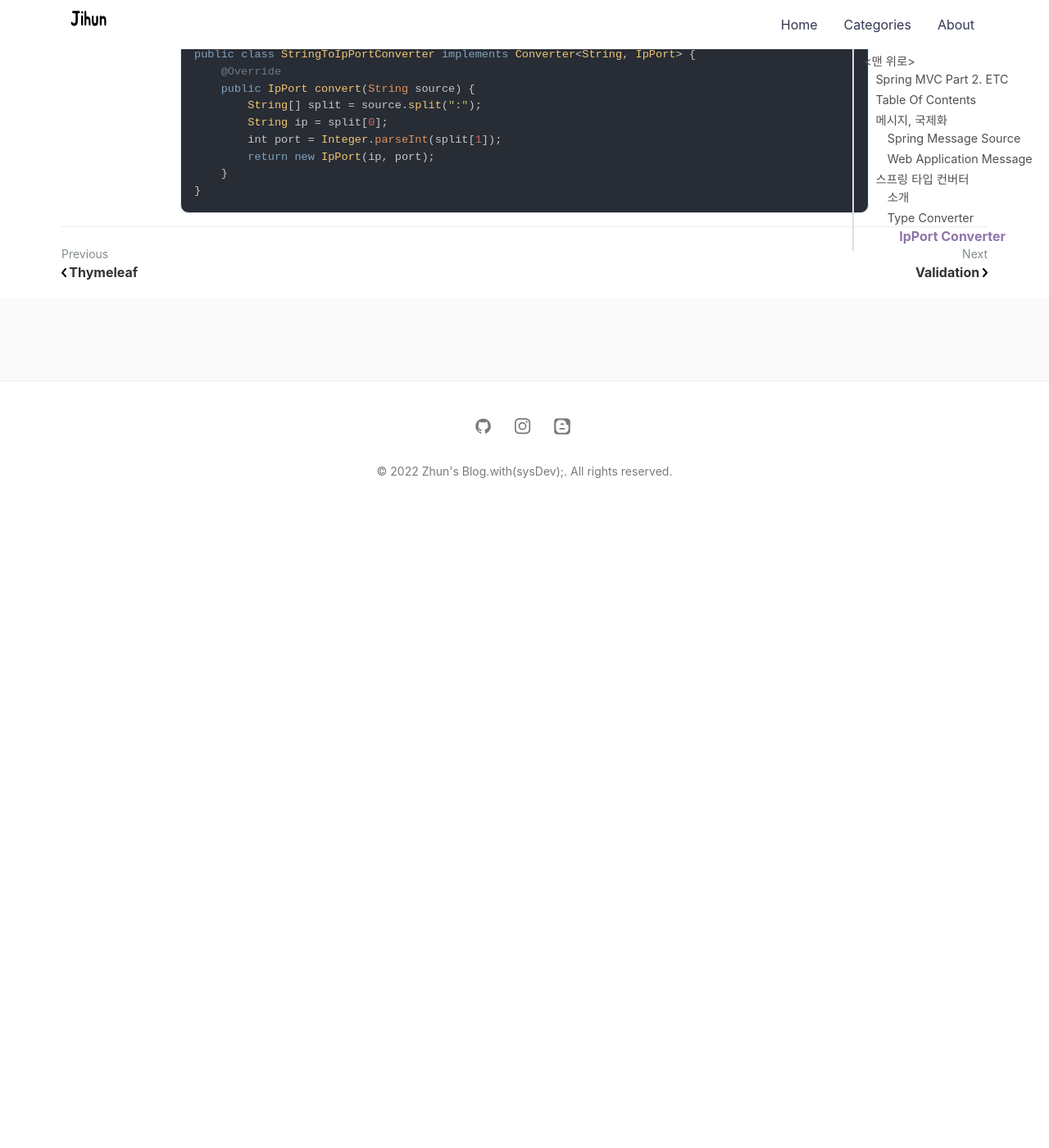
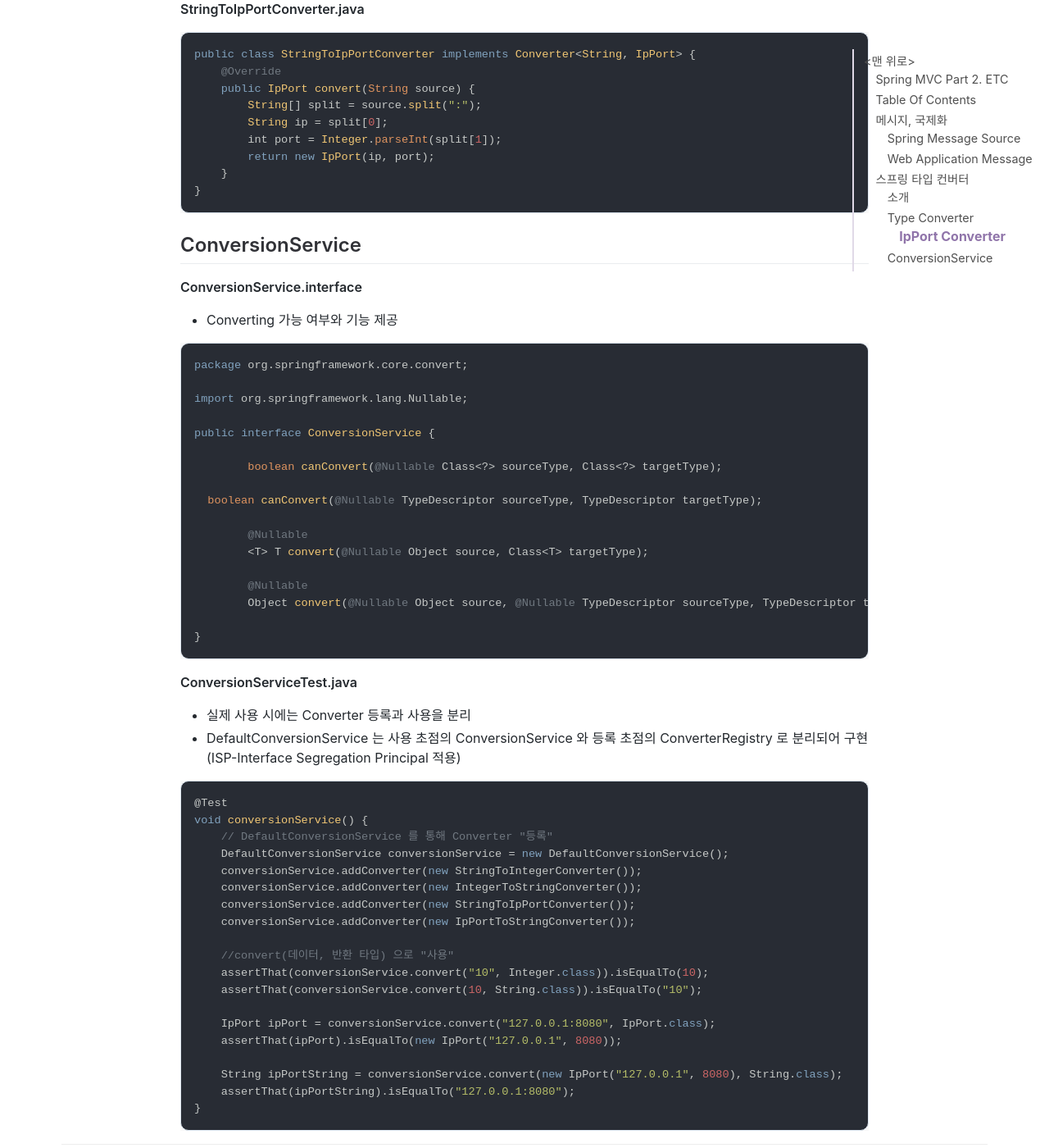
Before and after one commit to jihunparkme/jihunparkme.github.io, a Jekyll site: the page built from _posts/2021-10-12-Spring-MVC-Part2-Etc.md, in a window 1280 px wide and 1400 px high, scrolled down 5266 px. Shown: the whole window at 82% size. Built offline with Jekyll 4.4.1, drawn with Linux system fonts in a browser that asks for light colours; nearby versions of some CDN libraries; comment, search, counter and statistics services are not loaded; before the commit the page ends 5896 px from its top, so only the background shows below that; some of the changed text lies outside the part shown.

Commit message:
[스프링 타입 컨버터] ConversionService

````diff
--- a/_posts/2021-10-12-Spring-MVC-Part2-Etc.md
+++ b/_posts/2021-10-12-Spring-MVC-Part2-Etc.md
@@ -235,3 +235,56 @@ public class StringToIpPortConverter implements Converter<String, IpPort> {
     }
 }
 ```
+
+## ConversionService
+
+**ConversionService.interface**
+
+- Converting 가능 여부와 기능 제공
+
+```java
+package org.springframework.core.convert;
+
+import org.springframework.lang.Nullable;
+
+public interface ConversionService {
+
+	boolean canConvert(@Nullable Class<?> sourceType, Class<?> targetType);
+
+  boolean canConvert(@Nullable TypeDescriptor sourceType, TypeDescriptor targetType);
+
+	@Nullable
+	<T> T convert(@Nullable Object source, Class<T> targetType);
+
+	@Nullable
+	Object convert(@Nullable Object source, @Nullable TypeDescriptor sourceType, TypeDescriptor targetType);
+
+}
+```
+
+**ConversionServiceTest.java**
+
+- 실제 사용 시에는 Converter 등록과 사용을 분리
+- DefaultConversionService 는 사용 초점의 ConversionService 와 등록 초점의 ConverterRegistry 로 분리되어 구현 (ISP-Interface Segregation Principal 적용)
+
+```java
+@Test
+void conversionService() {
+    // DefaultConversionService 를 통해 Converter "등록"
+    DefaultConversionService conversionService = new DefaultConversionService();
+    conversionService.addConverter(new StringToIntegerConverter());
+    conversionService.addConverter(new IntegerToStringConverter());
+    conversionService.addConverter(new StringToIpPortConverter());
+    conversionService.addConverter(new IpPortToStringConverter());
+
+    //convert(데이터, 반환 타입) 으로 "사용"
+    assertThat(conversionService.convert("10", Integer.class)).isEqualTo(10);
+    assertThat(conversionService.convert(10, String.class)).isEqualTo("10");
+
+    IpPort ipPort = conversionService.convert("127.0.0.1:8080", IpPort.class);
+    assertThat(ipPort).isEqualTo(new IpPort("127.0.0.1", 8080));
+
+    String ipPortString = conversionService.convert(new IpPort("127.0.0.1", 8080), String.class);
+    assertThat(ipPortString).isEqualTo("127.0.0.1:8080");
+}
+```
````
